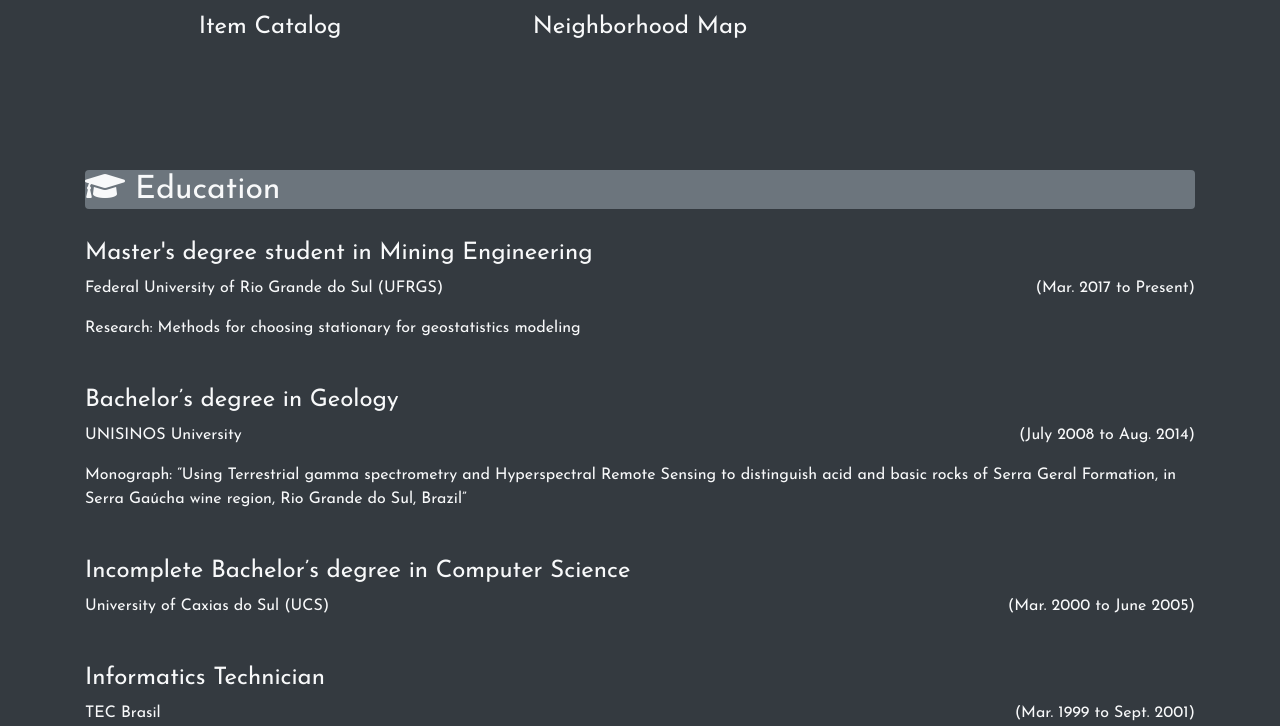
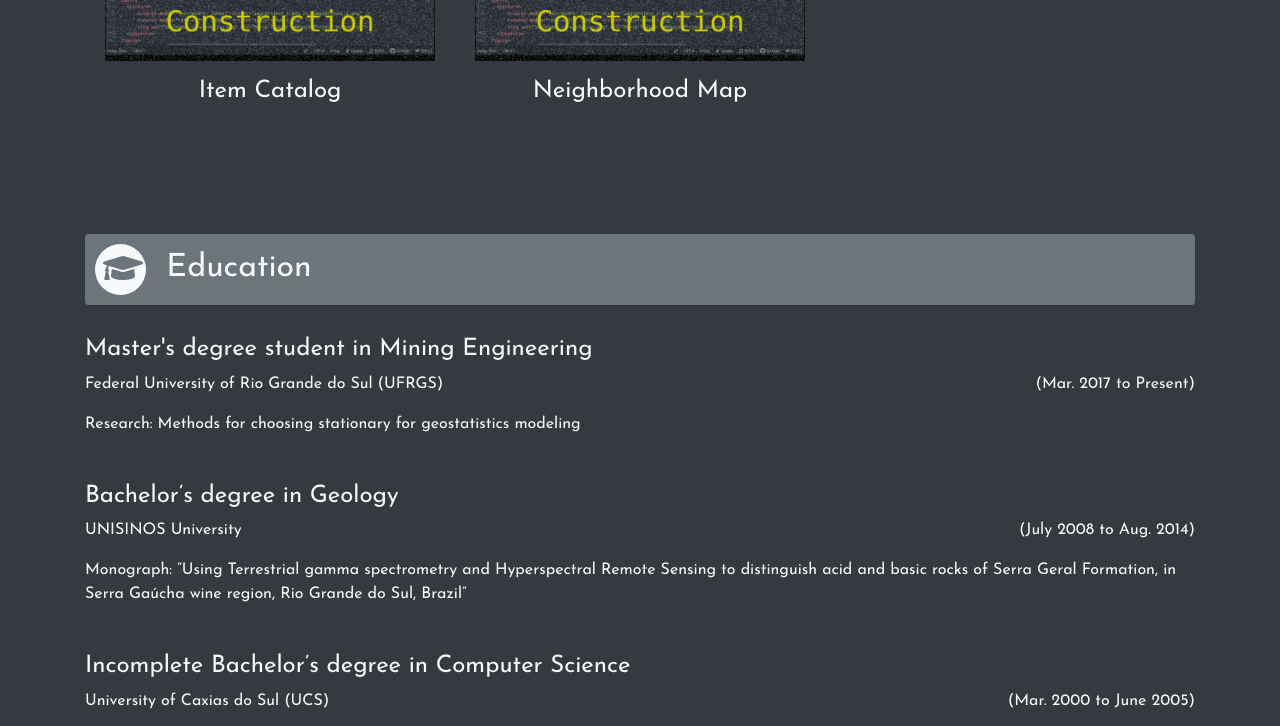
Before and after one commit to rccmodena/FSND_build_a_portfolio_site, a website: page index.html in a window 1280 px wide. Shown: the part 2074-2800 px from the top of the page. Drawn offline with nearby package versions, Linux system fonts and the light colour scheme.

Commit message:
Updated CSS

```diff
--- a/css/responsive.css
+++ b/css/responsive.css
@@ -2,7 +2,7 @@
     .header-title {
         text-align: right;
     }
-    .experience-date{
+    .experience-date {
         text-align: right;
     }
 }
--- a/css/styles.css
+++ b/css/styles.css
@@ -37,7 +37,7 @@ img {
     margin-top: 100px;
 }
 
-.round_i {
+.round-i {
     width: 1.6em;
     height: 1.6em;
     padding: 8px;
```
